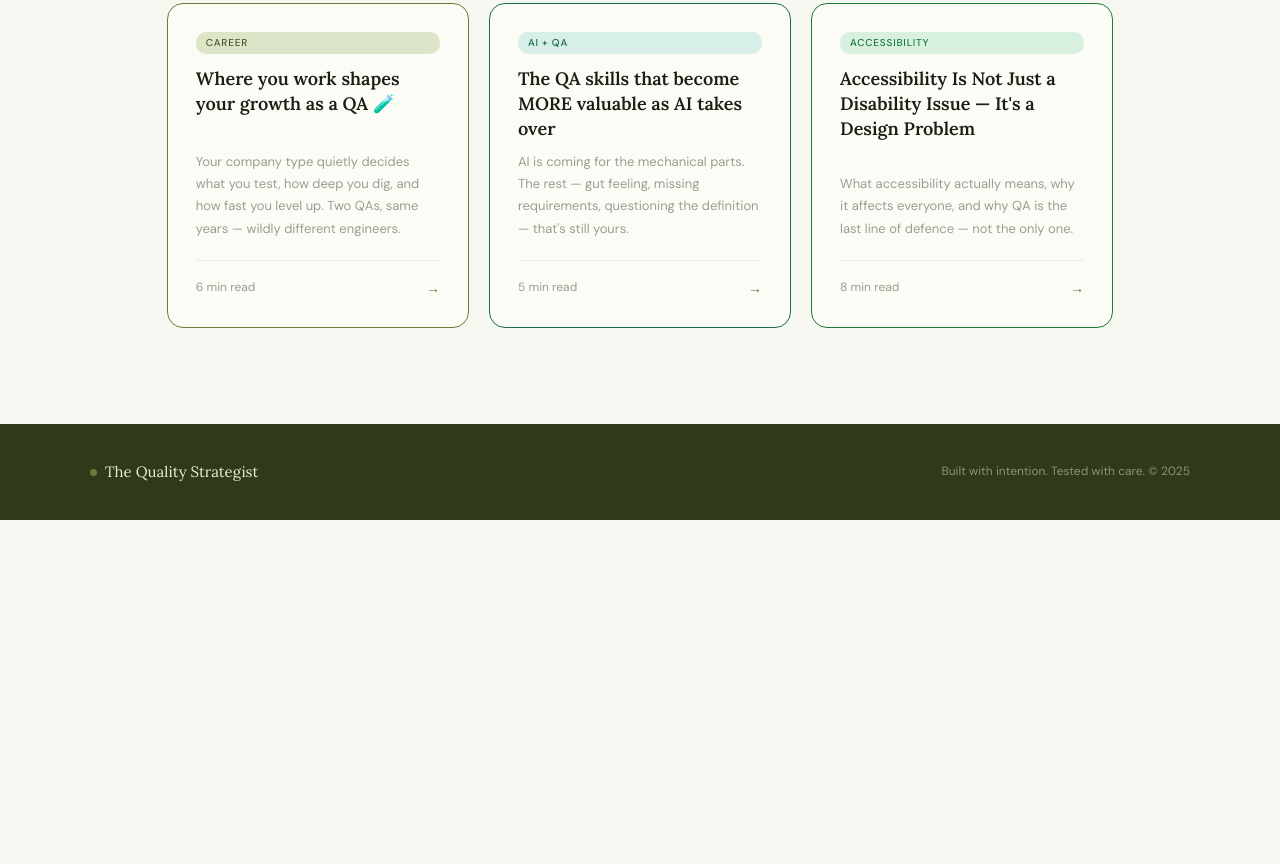
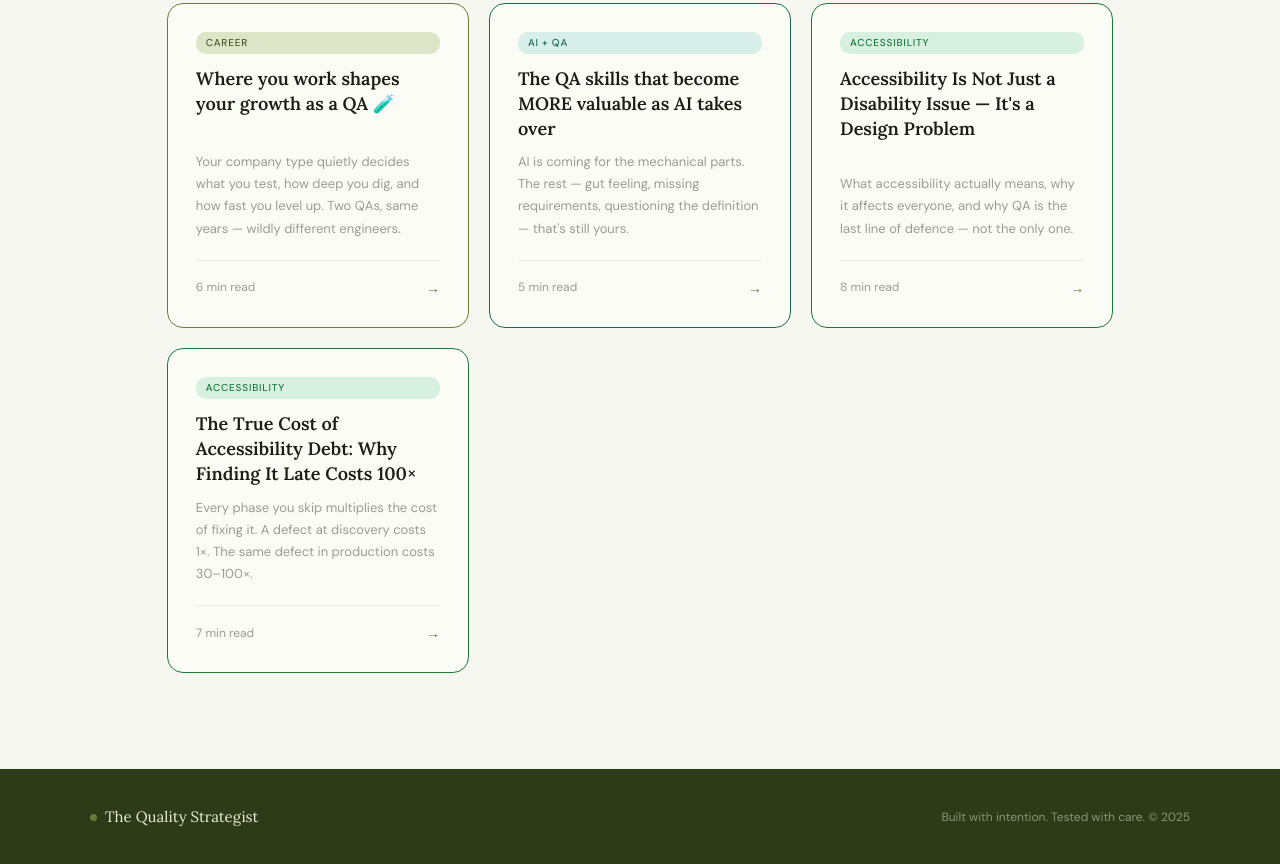
Before and after one commit to renitanaz/thequalitystrategist, a plain HTML site: page blogs.html in a window 1280 px wide. Shown: the part 480-1344 px from the top of the page. Before the commit the page ends 1000 px from the top, so only its background shows below. Drawn offline with Linux system fonts and the light colour scheme.

Commit message:
Add blog card for accessibility debt article
Added a new blog card for 'The True Cost of Accessibility Debt'.

```diff
--- a/blogs.html
+++ b/blogs.html
@@ -109,6 +109,15 @@ footer{background:var(--olive-deep);padding:36px 6vw}
         <div class="blog-meta"><span>8 min read</span><span class="blog-arrow">→</span></div>
       </div>
     </a>
+    <a href="blogs/accessibility/02-cost-of-shift-right.html" style="text-decoration:none;color:inherit">
+    <div class="blog-card fade-up" style="border-color:var(--green);transition-delay:0.16s">
+      <span class="tag tag-green">Accessibility</span>
+      <h3>The True Cost of Accessibility Debt: Why Finding It Late Costs 100×</h3>
+      <p>Every phase you skip multiplies the cost of fixing it. A defect at discovery costs 1×. The same defect in production costs 30–100×.</p>
+      <div class="blog-meta"><span>7 min read</span><span class="blog-arrow">→</span>
+      </div>
+    </div>
+    </a>
   </div>
 </div>
 <footer>
```
